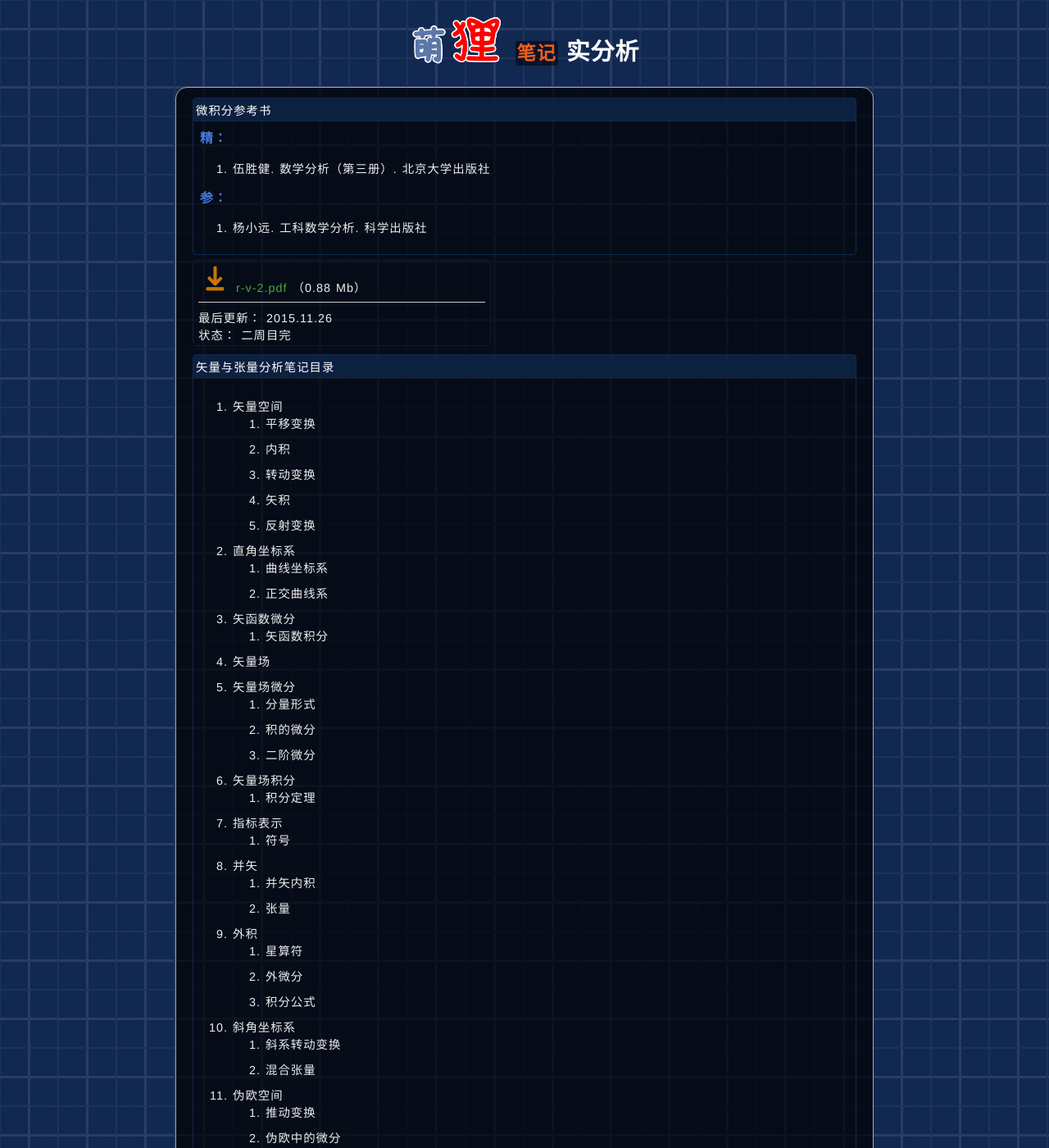
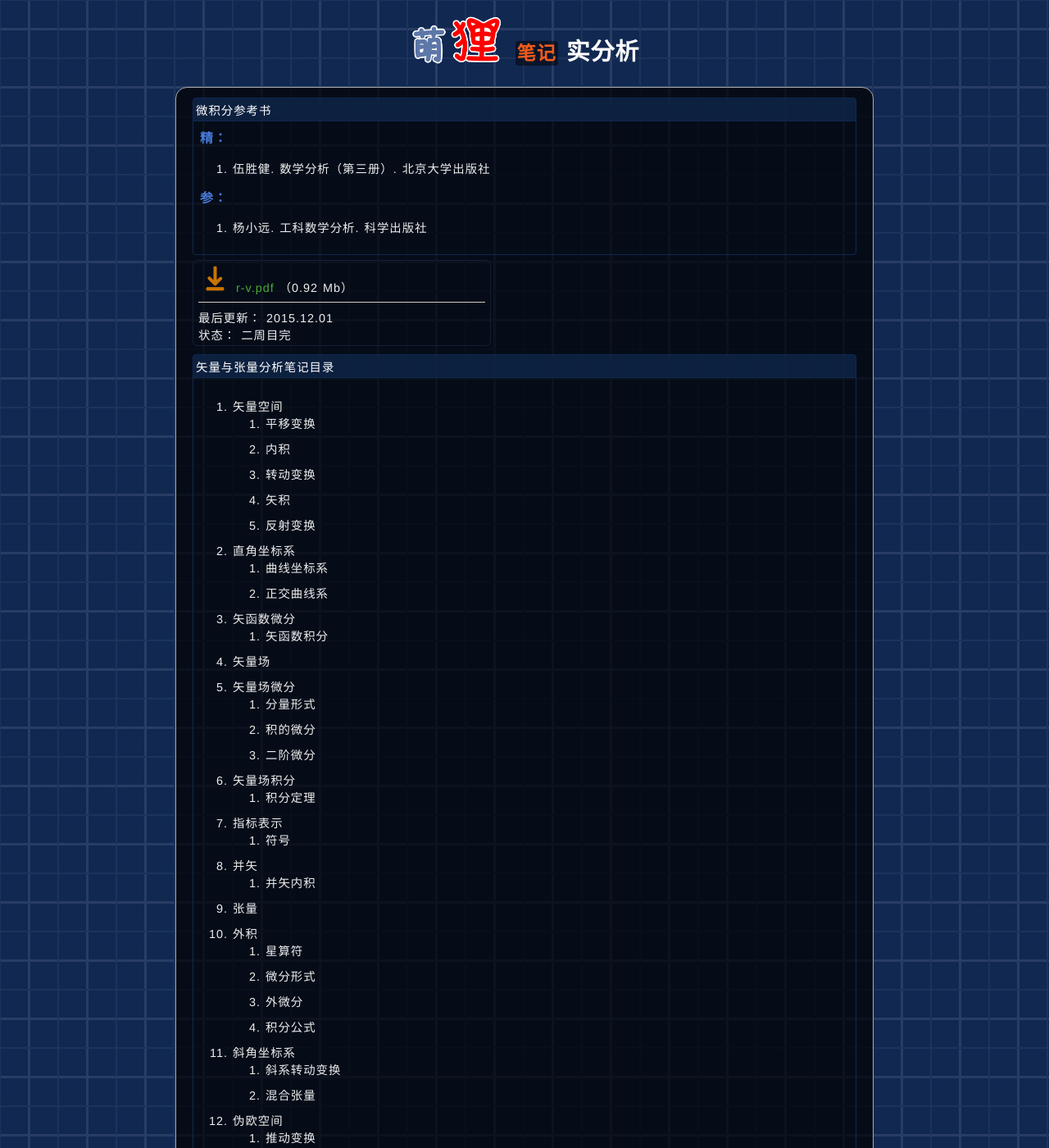
Before and after one commit to LePtC/LePtC.github.io, a Jekyll site: the page built from lenote/Math/r/index.html, in a window 1280 px wide and 1400 px high. Shown: the whole window at 82% size. Built offline with Jekyll 4.4.1, drawn with Linux system fonts in a browser that asks for light colours; Markdown is read by kramdown in place of the engine named in the settings; formulas are drawn with MathJax 3; comment, search, counter and statistics services are not loaded.

Commit message:
update r-v

```diff
--- a/lenote/Math/r/index.html
+++ b/lenote/Math/r/index.html
@@ -45,7 +45,7 @@ title: 实分析
 </div>
 
 
-{% include lefile.html col="o" ca="Math" en="r-v-2" size="0.88" date="2015.11.26" status="二周目完" %}
+{% include lefile.html col="o" ca="Math" en="r-v" size="0.92" date="2015.12.01" status="二周目完" %}
 
 <div class="fold">
   <div class="fold-head" onclick="isHidden('div1')">
@@ -81,10 +81,11 @@ title: 实分析
     </ol></li>
     <li>并矢<ol>
       <li>并矢内积</li>
-      <li>张量</li>
     </ol></li>
+    <li>张量</li>
     <li>外积<ol>
       <li>星算符</li>
+      <li>微分形式</li>
       <li>外微分</li>
       <li>积分公式</li>
     </ol></li>
--- a/lenote/Phys/E/index.html
+++ b/lenote/Phys/E/index.html
@@ -4,7 +4,7 @@ categories: Phys/E
 title: 电
 ---
 
-{% include lefile.html col="o" ca="Phys" en="E" size="3.07" date="2015.11.17" status="二周目完" %}
+{% include lefile.html col="o" ca="Phys" en="E" size="3.08" date="2015.11.17" status="二周目完" %}
 
 <div class="fold">
   <div class="fold-head" onclick="isHidden('div1')">
@@ -124,7 +124,7 @@ title: 电
  -->
 
 
-{% include lefile.html col="o" ca="Phys" en="E-d" size="1.55" date="2015.11.17" status="一周目完" %}
+{% include lefile.html col="o" ca="Phys" en="E-d" size="1.56" date="2015.11.17" status="一周目完" %}
 
 <div class="fold">
   <div class="fold-head" onclick="isHidden('div5')">
--- a/lenote/index.html
+++ b/lenote/index.html
@@ -156,7 +156,7 @@ $(document).ready( function() {
 {% include lenote.html en="r" ca="Math" cn="实分析" pl="3" fin="1" col="o" %}
 <ol>
   <li>微积分</li>
-  <li>矢量与张量分析：二周目完（2015.11.26）</li>
+  <li>矢量与张量分析：二周目完（2015.12.01）</li>
   <!-- <li>数学分析</li> -->
   <li>实变函数</li>
 </ol>
```
